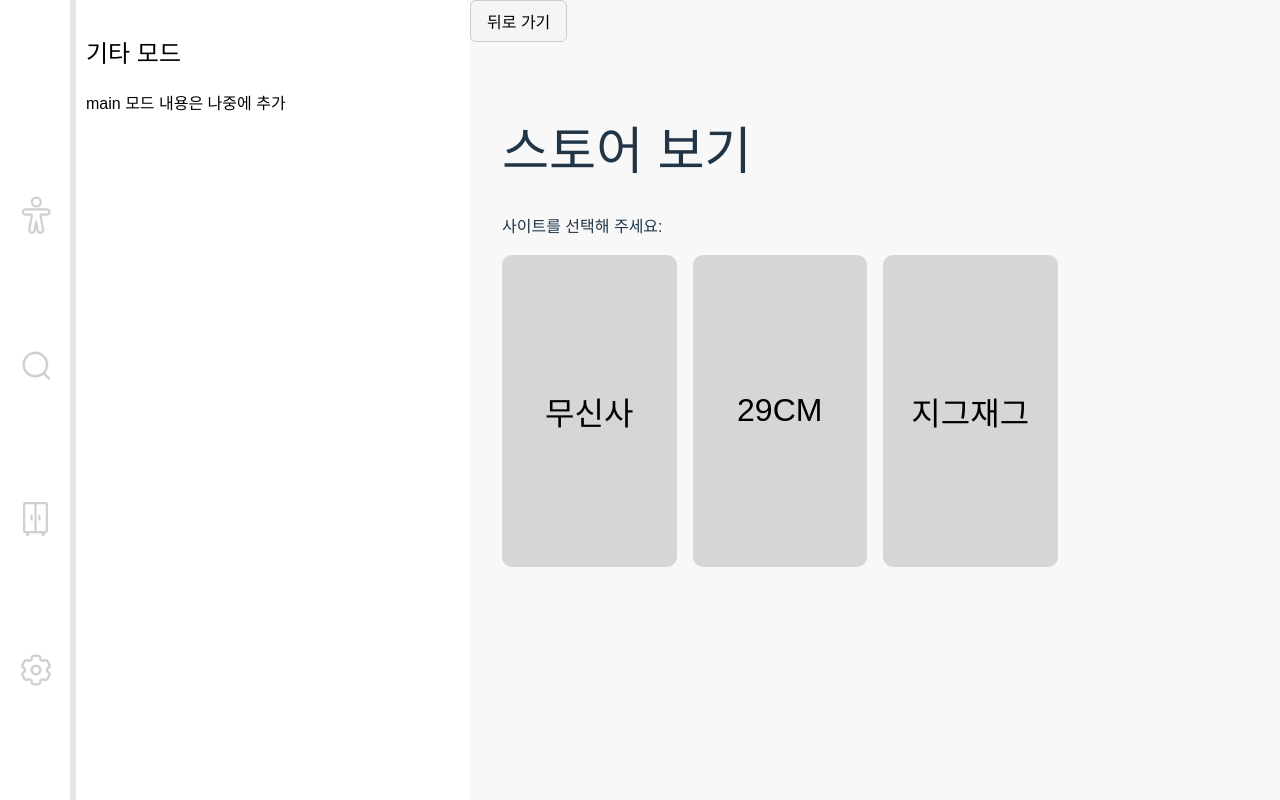
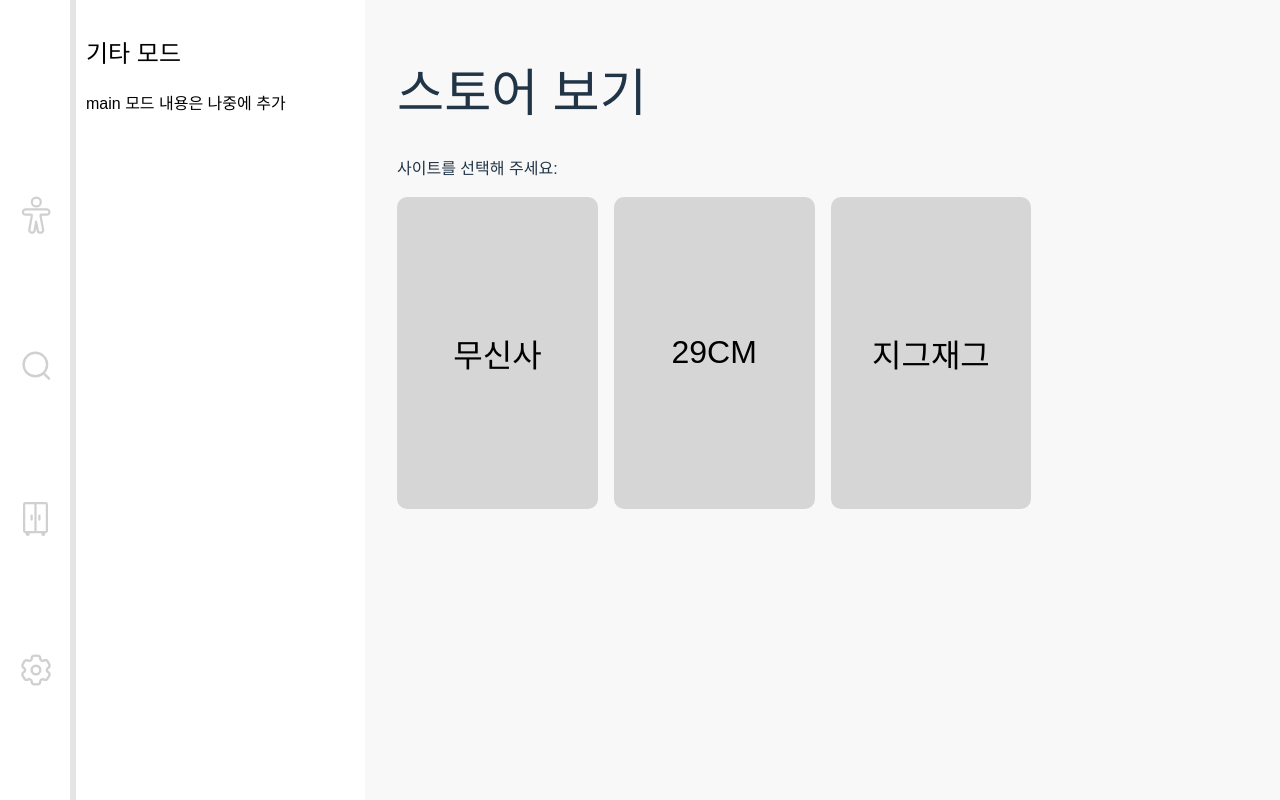
Before and after one commit to 2025-MJU-Capstone/WebFront, a React (Vite) app in the folder SELFIT/: page /store in a window 1280 px wide. Built offline with nearby package versions, Linux system fonts and the light colour scheme.

Commit message:
fix: 쇼핑몰페이지 UI 디자인맞게수정
뒤로가기 버튼 화살표로 바꾸고
디자인대로 UI 위치수정

```diff
--- a/SELFIT/src/pages/Store.css
+++ b/SELFIT/src/pages/Store.css
@@ -1,28 +1,42 @@
+/* 전체 컨테이너 */
 .store-container {
-  flex: 1;
   height: 100%;
+  width: 100%;
   box-sizing: border-box;
 }
 
+/* iframe과 버튼을 나란히 배치하는 영역 */
+.store-flex-row {
+  display: flex;
+  height: 100vh;
+  width: 100%;
+}
+
+/* 왼쪽에 위치한 뒤로가기 버튼 */
 .back-btn {
-  margin-bottom: 1rem;
-  padding: 0.5rem 1rem;
+  width: 7.5%;
+  padding: 1rem;
   font-size: 1rem;
   background: #f5f5f5;
-  border: 1px solid #ccc;
+  border: none;
   cursor: pointer;
   border-radius: 6px;
   transition: background-color 0.2s;
+  height: 6%;
+  box-sizing: border-box;
 }
 
+/* 버튼 hover 효과 */
 .back-btn:hover {
   background-color: #e0e0e0;
 }
 
+/* 선택 화면 (url 없을 때) */
 .store-selection {
   padding: 2rem;
 }
 
+/* 사이트 버튼 목록 */
 .site-grid {
   display: grid;
   grid-template-columns: repeat(4, 1fr);
@@ -49,8 +63,9 @@
 }
 
 .store-iframe {
-  width: 100%;
+  width: 85%;
   height: 100%;
   border: none;
   display: block;
+  margin: 0;
 }
--- a/SELFIT/src/pages/Store.jsx
+++ b/SELFIT/src/pages/Store.jsx
@@ -1,6 +1,7 @@
 import { useNavigate } from 'react-router-dom'
 import { useEffect } from 'react'
-import './Store.css' // CSS 파일 import
+import './Store.css'
+import Arrow from "../assets/Arrow 8.svg"
 
 function Store({ url, setUrl }) {
   const navigate = useNavigate()
@@ -14,7 +15,7 @@
   const siteList = [
     { name: '무신사', url: 'https://www.musinsa.com/main/musinsa/recommend?gf=A' },
     { name: '29CM', url: 'https://www.29cm.co.kr/' },
-    { name: '지그재그', url: 'https://zigzag.kr/' },
+    { name: '지그재그', url: 'https://zigzag.kr/' }
   ]
 
   const handleSelect = (siteUrl) => {
@@ -23,10 +24,6 @@
 
   return (
     <div className="store-container">
-      <button className="back-btn" onClick={() => setUrl('')}>
-        <b>뒤로 가기</b>
-      </button>
-
       {!url ? (
         <div className="store-selection">
           <h1>스토어 보기</h1>
@@ -45,11 +42,18 @@
           </div>
         </div>
       ) : (
-        <iframe
-          src={url}
-          title="외부사이트"
-          className="store-iframe"
-        />
+        <div className="store-flex-row">
+          <img
+           src={Arrow}
+           className="back-btn"
+           onClick={() => setUrl('')}
+          />
+          <iframe
+            src={url}
+            title="외부사이트"
+            className="store-iframe"
+          />
+        </div>
       )}
     </div>
   )
```
Also changed, not shown: SELFIT/src/assets/Arrow 8.svg (added).
